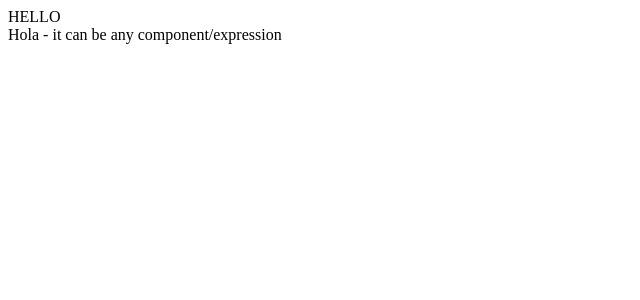
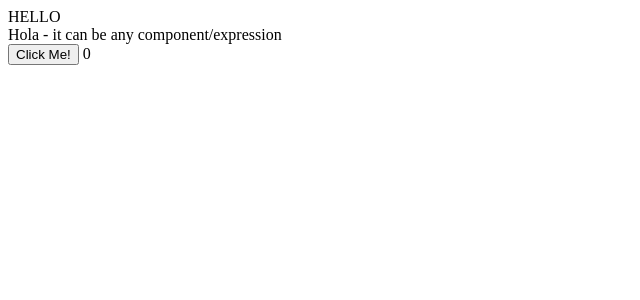
Before and after one commit to BahaaJber1/TypeScript, a React (Vite) app: page / in a window 1280 px wide. Shown: the top 300 px of the page, without its empty margins (0-640 px from the left). Built offline with nearby package versions, Linux system fonts and the light colour scheme.

Commit message:
Dealing with setter function from useState using TypeScript

```diff
--- a/src/App.tsx
+++ b/src/App.tsx
@@ -1,13 +1,27 @@
+import { useState } from "react";
+
 import Card from "./components/TypingComponentProps-1";
 import Children from "./components/TypingChildrenProp-2";
+import SetterFunctions from "./components/SetterFunctions-3";
 
 export default function App() {
+	const [count, setCount] = useState(0);
+
 	return (
 		<>
-			{/* As we said you can choose to pass the count or not */}
-			<Card text="Hello" />
-			{/* You can call the function (Children component) without passing anything and it'll still work cause the children props gonna be undifined */}
-			<Children>Hola - it can be any component/expression</Children>
+			<div>
+				{/* As we said you can choose to pass the count or not */}
+				<Card text="Hello" />
+			</div>
+
+			<div>
+				{/* You can call the function (Children component) without passing anything and it'll still work cause the children props gonna be undifined */}
+				<Children>Hola - it can be any component/expression</Children>
+			</div>
+
+			<div>
+				<SetterFunctions setCount={setCount} /> {count}
+			</div>
 		</>
 	);
 }
--- /dev/null
+++ b/src/components/SetterFunctions-3.tsx
@@ -0,0 +1,17 @@
+type SetterProps = {
+	/*
+        You can get this type for the setter function if you hover over the setter function in useState then copy and paste it
+        just be sure to match the type inside <> in this case its number
+    */
+	setCount: React.Dispatch<React.SetStateAction<number>>;
+};
+
+export default function SetterFunctions({ setCount }: SetterProps) {
+	return (
+		<>
+			<button onClick={() => setCount((count: number) => count + 1)}>
+				Click Me!
+			</button>
+		</>
+	);
+}
```
